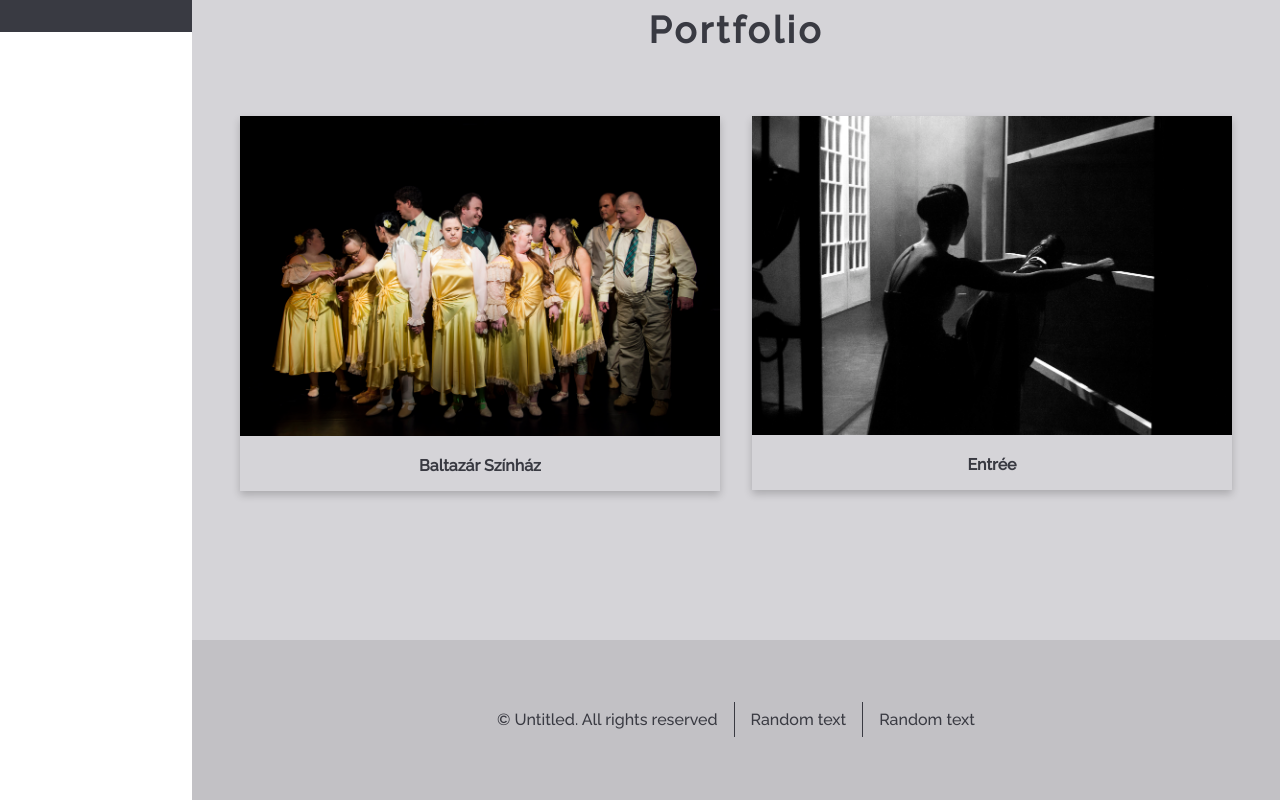
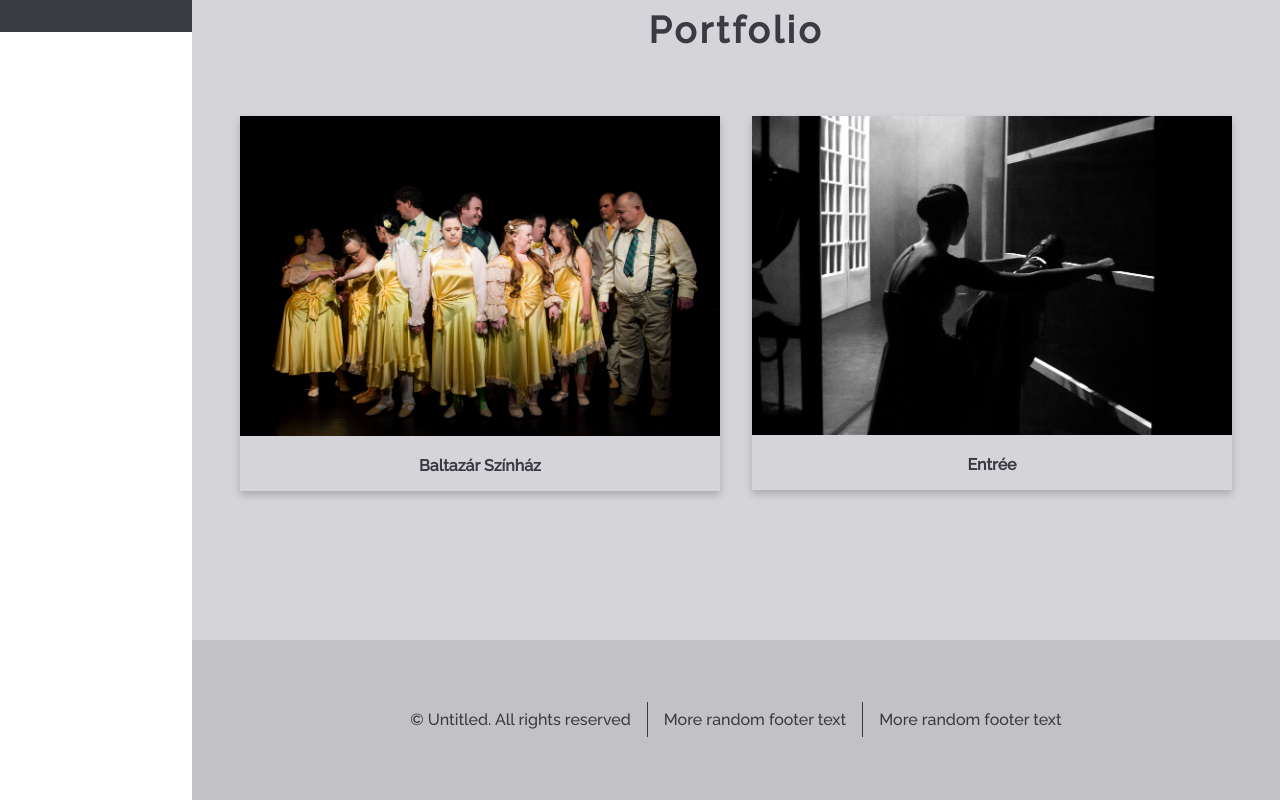
Before and after one commit to gaKoltai/photoPortfolio, a React (Create React App) app: page / in a window 1280 px wide. Shown: the part 768-1568 px from the top of the page. Built offline with nearby package versions, Linux system fonts and the light colour scheme.

Commit message:
Added longer placeholder text for testing

```diff
--- a/src/components/footer/Footer.tsx
+++ b/src/components/footer/Footer.tsx
@@ -27,8 +27,8 @@ const Footer = (props: Props) => {
         <StyledFooter>
             <ul>
                 <FooterItem first>© Untitled. All rights reserved</FooterItem>
-                <FooterItem>Random text</FooterItem>
-                <FooterItem>Random text</FooterItem>
+                <FooterItem>More random footer text</FooterItem>
+                <FooterItem>More random footer text</FooterItem>
             </ul>
         </StyledFooter>
     );
```
